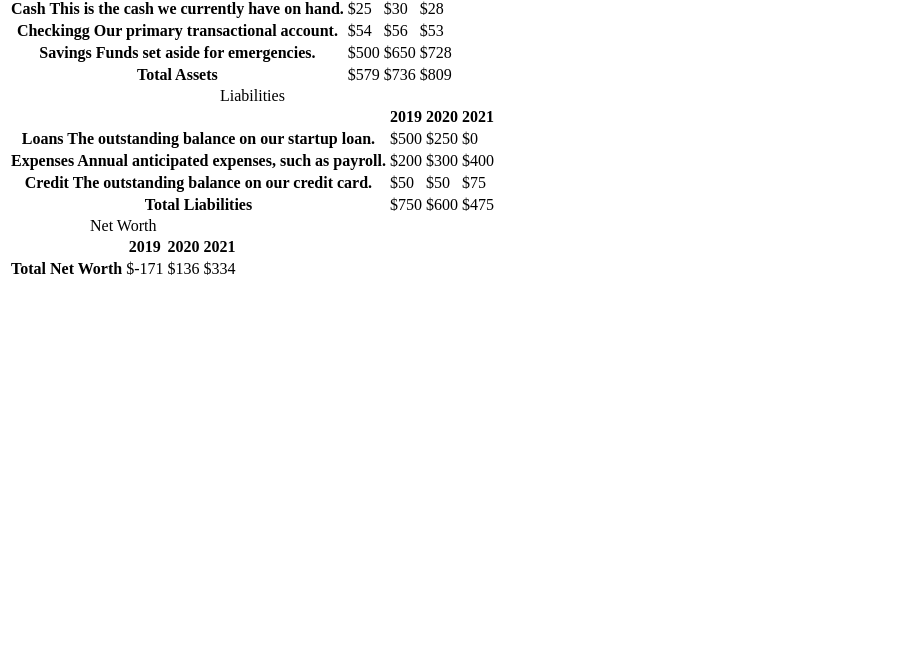
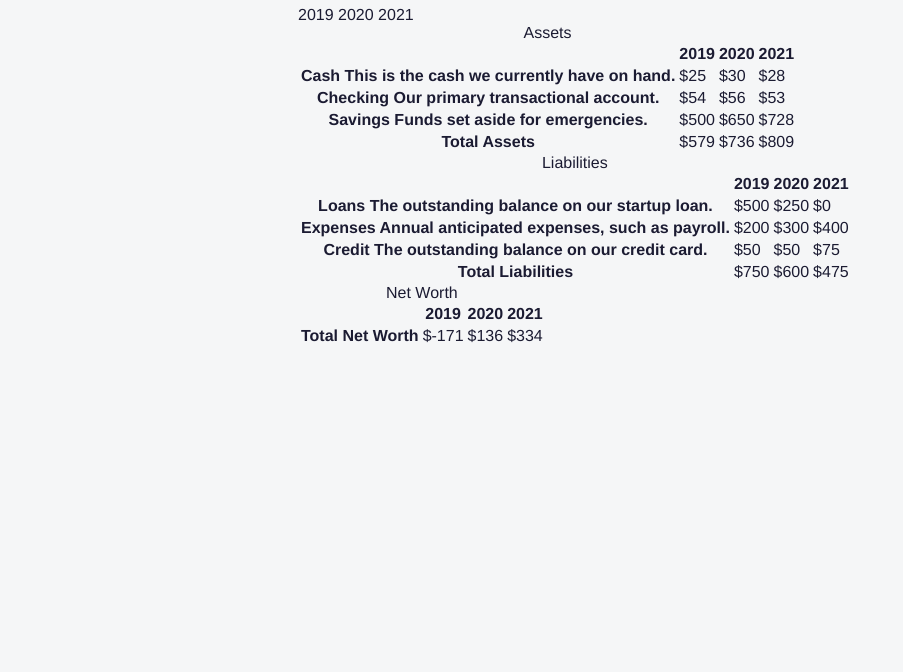
Before and after one commit to JivanKadel/Front-end---Freecodecamp, a plain HTML site: page BalanceSheet/index.html in a window 1280 px wide. Shown: the part 128-800 px from the top of the page, without its empty margins (0-903 px from the left). Drawn offline with Linux system fonts and the light colour scheme; files that its build step writes are made by us from their sources.

Commit message:
Updated index.html

```diff
--- a/BalanceSheet/index.html
+++ b/BalanceSheet/index.html
@@ -4,6 +4,7 @@
 		<meta charset="UTF-8" />
 		<meta name="viewport" content="width=device-width, initial-scale=1.0" />
 		<title>Balance Sheet</title>
+		<link rel="stylesheet" href="styles.css" />
 	</head>
 	<body>
 		<main>
@@ -46,7 +47,7 @@
 							</tr>
 							<tr class="data">
 								<th>
-									Checkingg
+									Checking
 									<span class="description"
 										>Our primary transactional account.</span
 									>
```
